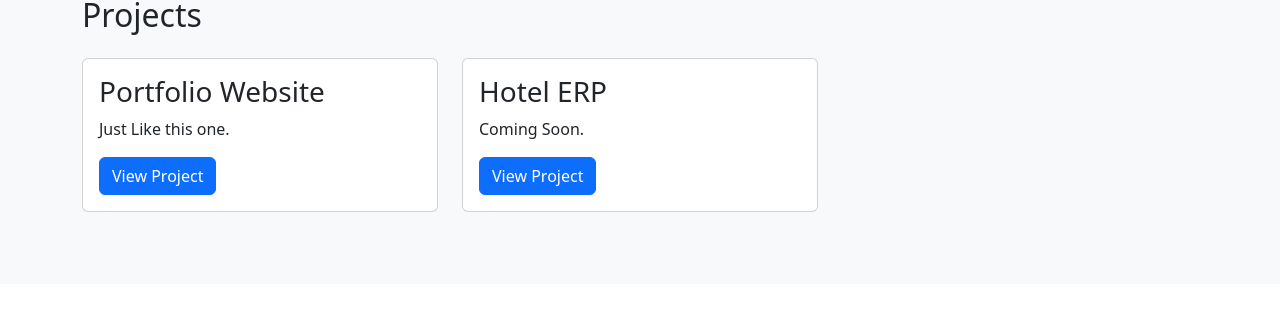
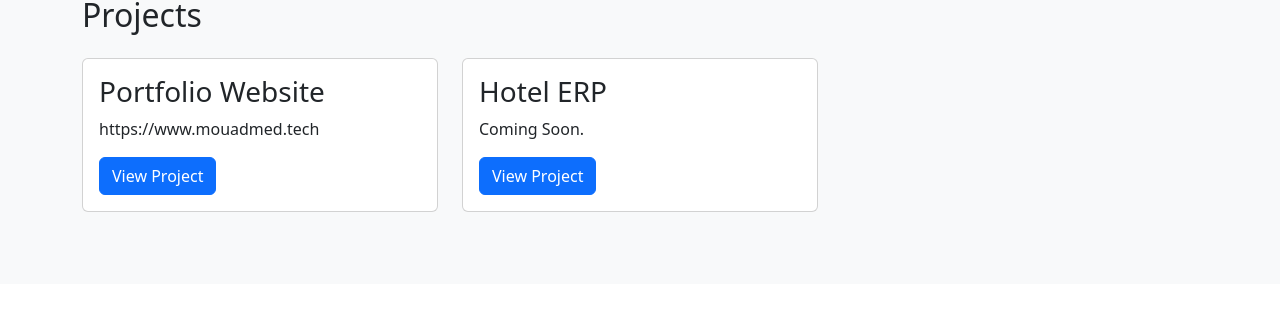
Before and after one commit to balmed/MyLandingPage, a Jekyll site: the page index.html, which Jekyll copies as it is, in a window 1280 px wide. Shown: the part 750-1063 px from the top of the page. Built offline with Jekyll 4.4.1, drawn with Linux system fonts in a browser that asks for light colours.

Commit message:
Update index.html
modify index 2

```diff
--- a/index.html
+++ b/index.html
@@ -58,7 +58,7 @@
           <div class="card">
             <div class="card-body">
               <h3 class="card-title">Portfolio Website</h3>
-              <p class="card-text">Just Like this one.</p>
+              <p class="card-text">https://www.mouadmed.tech</p>
               <a href="#" class="btn btn-primary">View Project</a>
             </div>
           </div>
```
